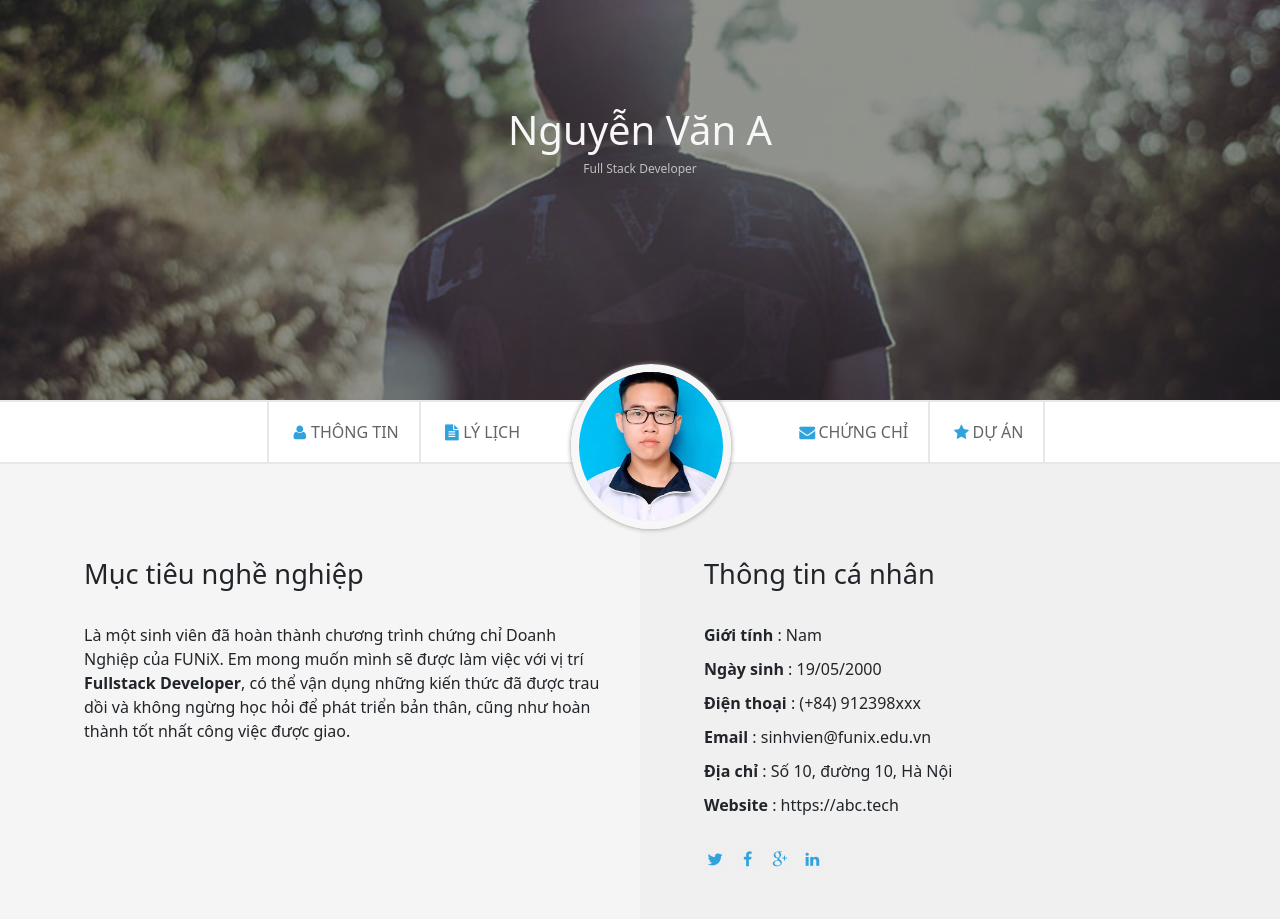
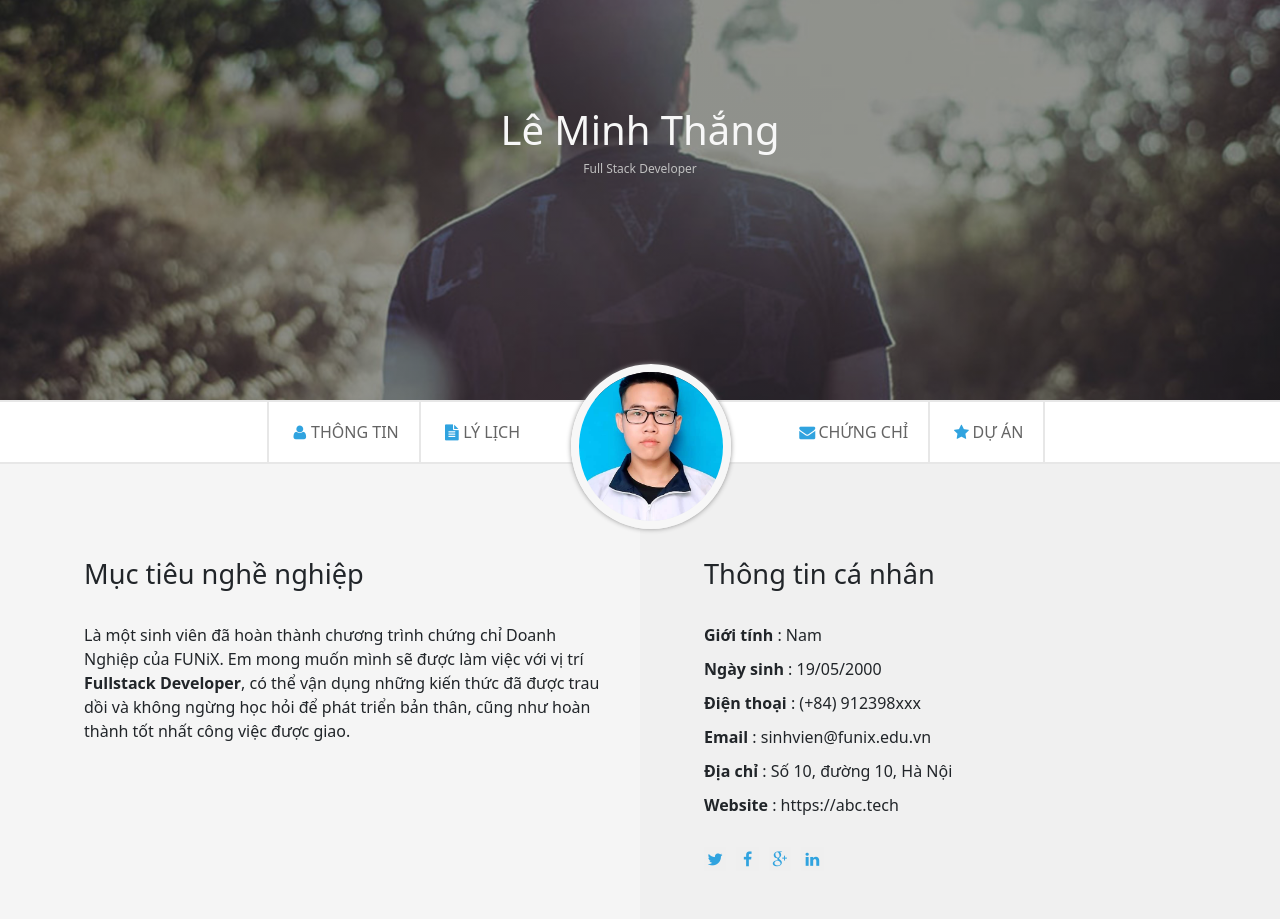
Before and after one commit to lethangd/assignment3, a plain HTML site: page index.html in a window 1280 px wide. Shown: the top 922 px of the page. Drawn offline with nearby package versions, Linux system fonts and the light colour scheme.

Commit message:
Update index.html

```diff
--- a/index.html
+++ b/index.html
@@ -27,7 +27,7 @@
     <div id="banner" style="padding: 50px">
       <div class="banner-text d-flex flex-column text-center">
         <p class="m-0" style="font-weight: 500; font-size: 40px">
-          Nguyễn Văn A
+          Lê Minh Thắng
         </p>
         <span style="color: silver; font-size: 12px">Full Stack Developer</span>
       </div>
```
